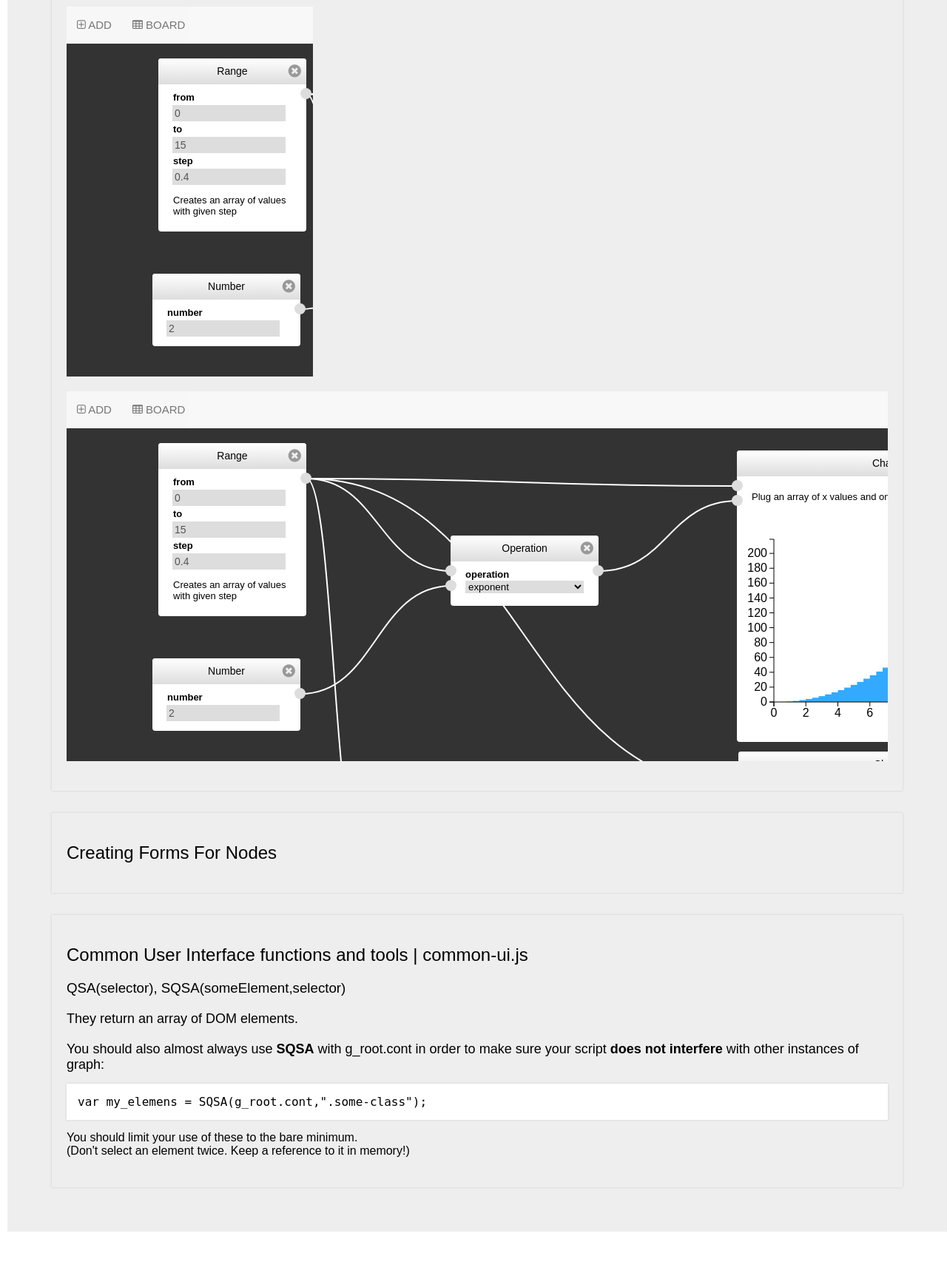
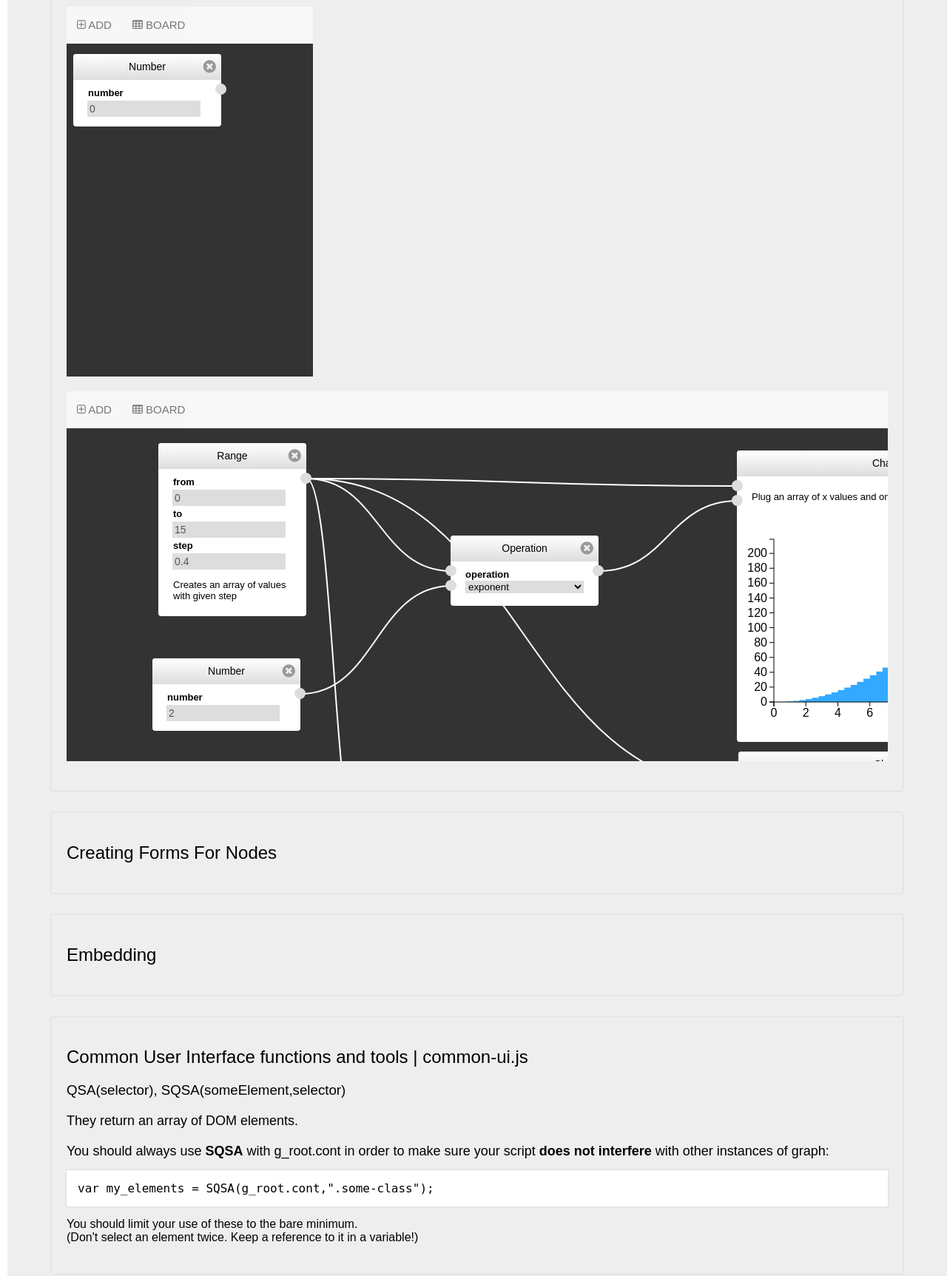
Before and after one commit to antoineMoPa/graph, a plain HTML site: page doc/code/index.html in a window 1280 px wide. Shown: the part 640-2365 px from the top of the page at 74% size. Before the commit the page ends 2305 px from the top, so only its background shows below. Drawn offline with Linux system fonts and the light colour scheme.

Commit message:
load sheet data from dom attribute.

```diff
--- a/doc/code/index.html
+++ b/doc/code/index.html
@@ -34,9 +34,10 @@
         ];
     }
 }</pre>
-                <div style="width:30%;height:500px;" class="graph-embed">
+                <div style="width:30%;height:500px;" class="graph-embed"
+                     data-sheet='{"nodes":[{"system":"number","type":"number","top":64,"left":9,"inputs":[],"settings":{"number":0}}]}'>
                 </div>
-                <div style="width:100%;height:500px;" class="graph-embed" data-save="false">
+                <div style="width:100%;height:500px;" class="graph-embed">
                 </div>
             </section>
             <section>
@@ -44,20 +45,25 @@
 
             </section>
             <section>
+                <h2>Embedding</h2>
+
+            </section>
+
+            <section>
                 <h2>Common User Interface functions and tools | common-ui.js</h2>
                 <h3>QSA(selector), SQSA(someElement,selector)</h3>
                 <p>
                     They return an array of DOM elements.<br>
                 </p>
                 <p>
-                    You should also almost always use <strong>SQSA</strong> with g_root.cont in order
+                    You should always use <strong>SQSA</strong> with g_root.cont in order
                     to make sure your script <strong>does not interfere</strong> with other instances of graph:<br>
 
                     <pre>
-var my_elemens = SQSA(g_root.cont,".some-class");</pre>
+var my_elements = SQSA(g_root.cont,".some-class");</pre>
 
                     You should limit your use of these to the bare minimum.<br>
-                    (Don't select an element twice. Keep a reference to it in memory!)
+                    (Don't select an element twice. Keep a reference to it in a variable!)
                 </p>
             </section>
         </div>
--- a/main.js
+++ b/main.js
@@ -149,13 +149,34 @@ root.new_graph = function(container){
         draw_links();
     }
 
-    var storage = window.localStorage;
-    var ls = storage.saved_node_sheet || DEFAULT_SHEET;
+    // Is there a JSON array passed with the dom element ?
+    var sheet_from_attr = container
+        .getAttribute("data-sheet") || "";
 
-    g_root.sheet =
-        sheet = JSON.parse(ls);
+    if(sheet_from_attr != ""){
+        // If the attribute was passed, we use it
+        load_from_string(sheet_from_attr);
+    } else {
+        // Otherwise, we load from browser storage
+        load_from_localStorage();
+    }
 
-    init_from_sheet(sheet);
+    function load_from_string(str){
+        g_root.sheet =
+            sheet = JSON.parse(str);
+
+        init_from_sheet(sheet);
+    }
+
+    function load_from_localStorage(){
+        var storage = window.localStorage;
+        var ls = storage.saved_node_sheet || DEFAULT_SHEET;
+
+        g_root.sheet =
+            sheet = JSON.parse(ls);
+
+        init_from_sheet(sheet);
+    }
 
 
     resize();
```
